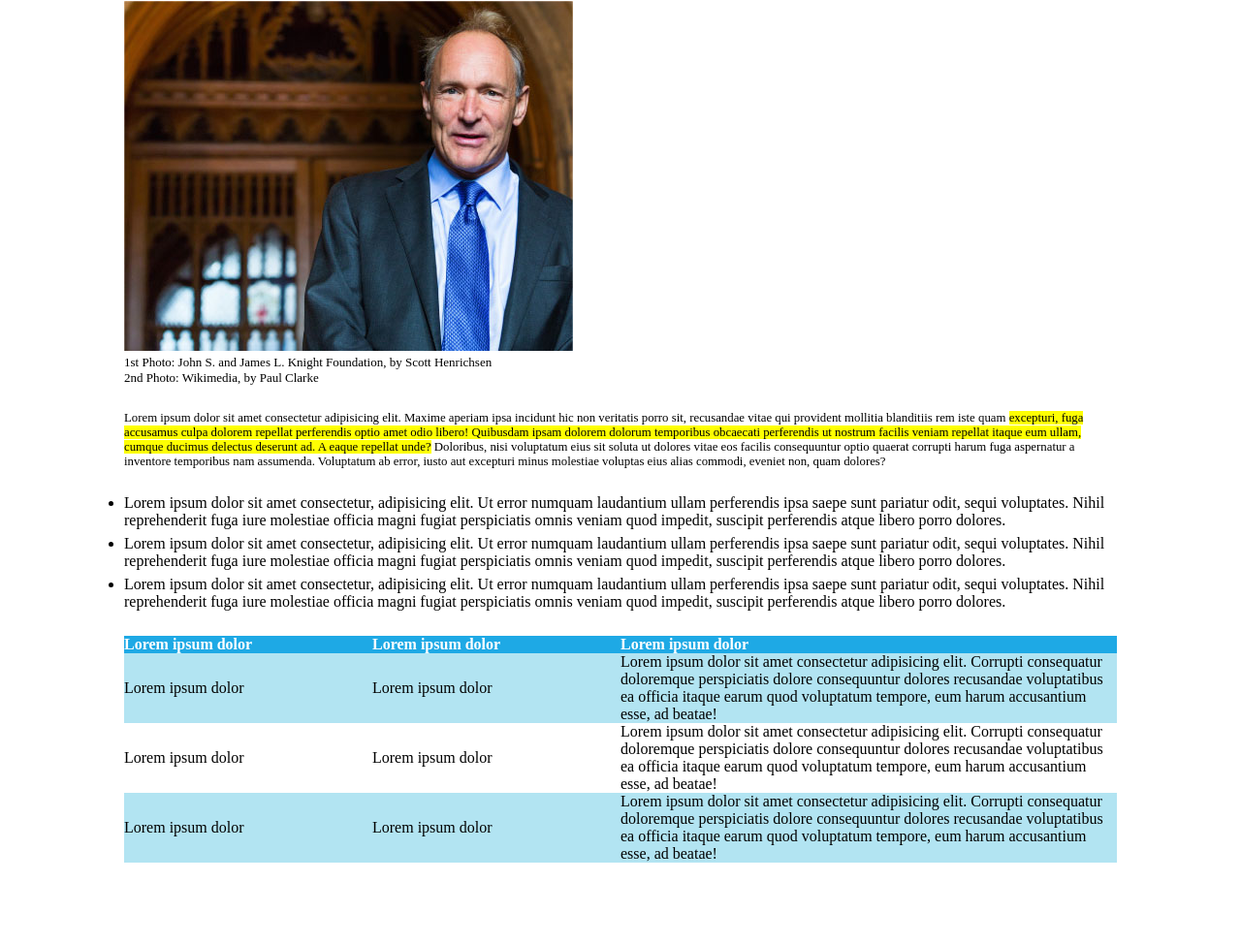
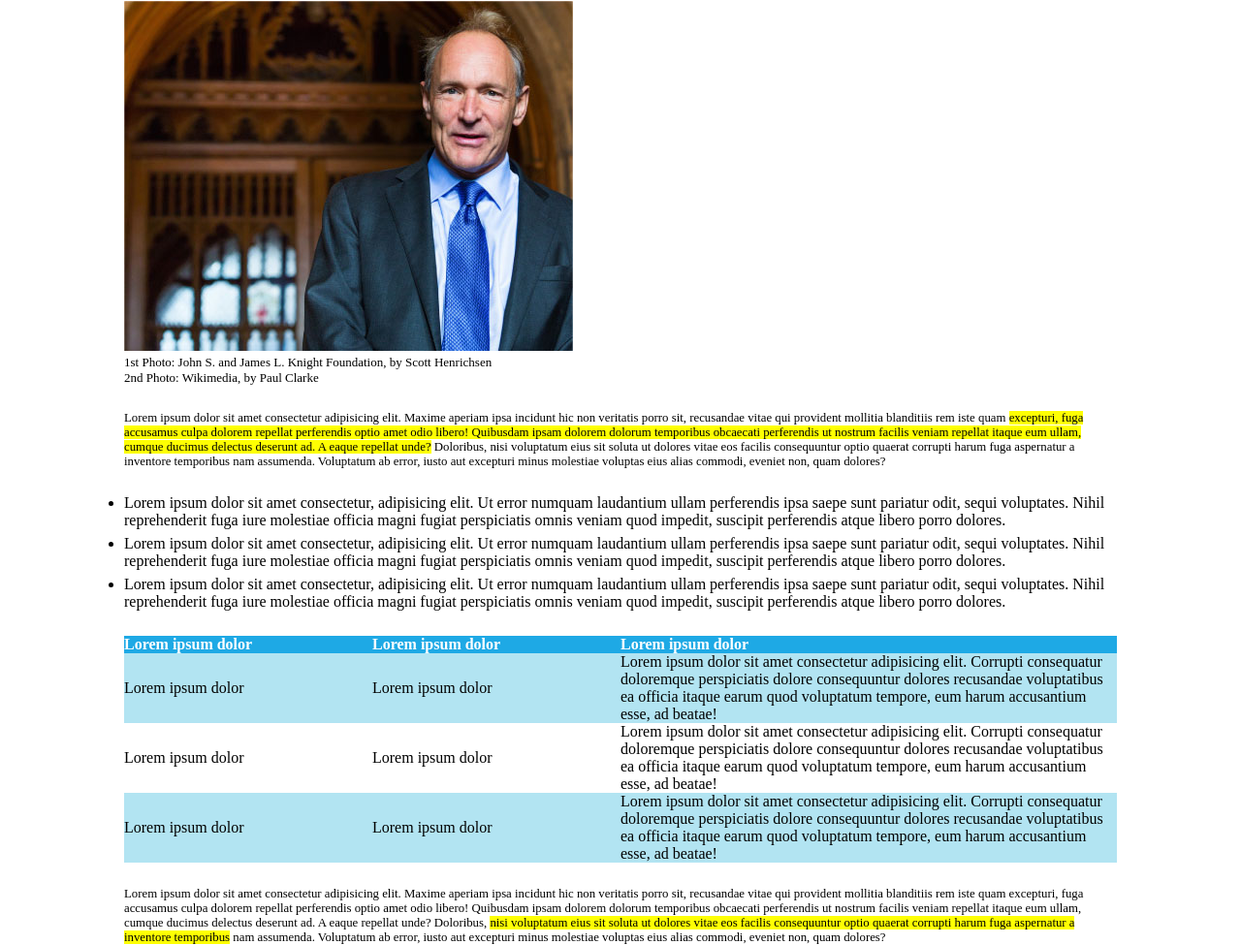
Before and after one commit to casalaspro/html-css-booleaner, a plain HTML site: page index.html in a window 1280 px wide. Shown: the part 719-1694 px from the top of the page at 97% size. Before the commit the page ends 1609 px from the top, so only its background shows below. Drawn offline with Linux system fonts and the light colour scheme.

Commit message:
ADD - second paragraph

```diff
--- a/index.html
+++ b/index.html
@@ -81,7 +81,14 @@
           </tr>
         </tbody>
       </table>
+
+      <p>
+        Lorem ipsum dolor sit amet consectetur adipisicing elit. Maxime aperiam ipsa incidunt hic non veritatis porro sit, recusandae vitae qui provident mollitia blanditiis rem iste quam excepturi, fuga accusamus culpa dolorem repellat perferendis optio amet odio libero! Quibusdam ipsam dolorem dolorum temporibus obcaecati perferendis ut nostrum facilis veniam repellat itaque eum ullam, cumque ducimus delectus deserunt ad. A eaque repellat unde? Doloribus, <span class="highlighter">nisi voluptatum eius sit soluta ut dolores vitae eos facilis consequuntur optio quaerat corrupti harum fuga aspernatur a inventore temporibus</span> nam assumenda. Voluptatum ab error, iusto aut excepturi minus molestiae voluptas eius alias commodi, eveniet non, quam dolores?
+      </p>
+
     </section>
+
+
 
 
   </main>
```
